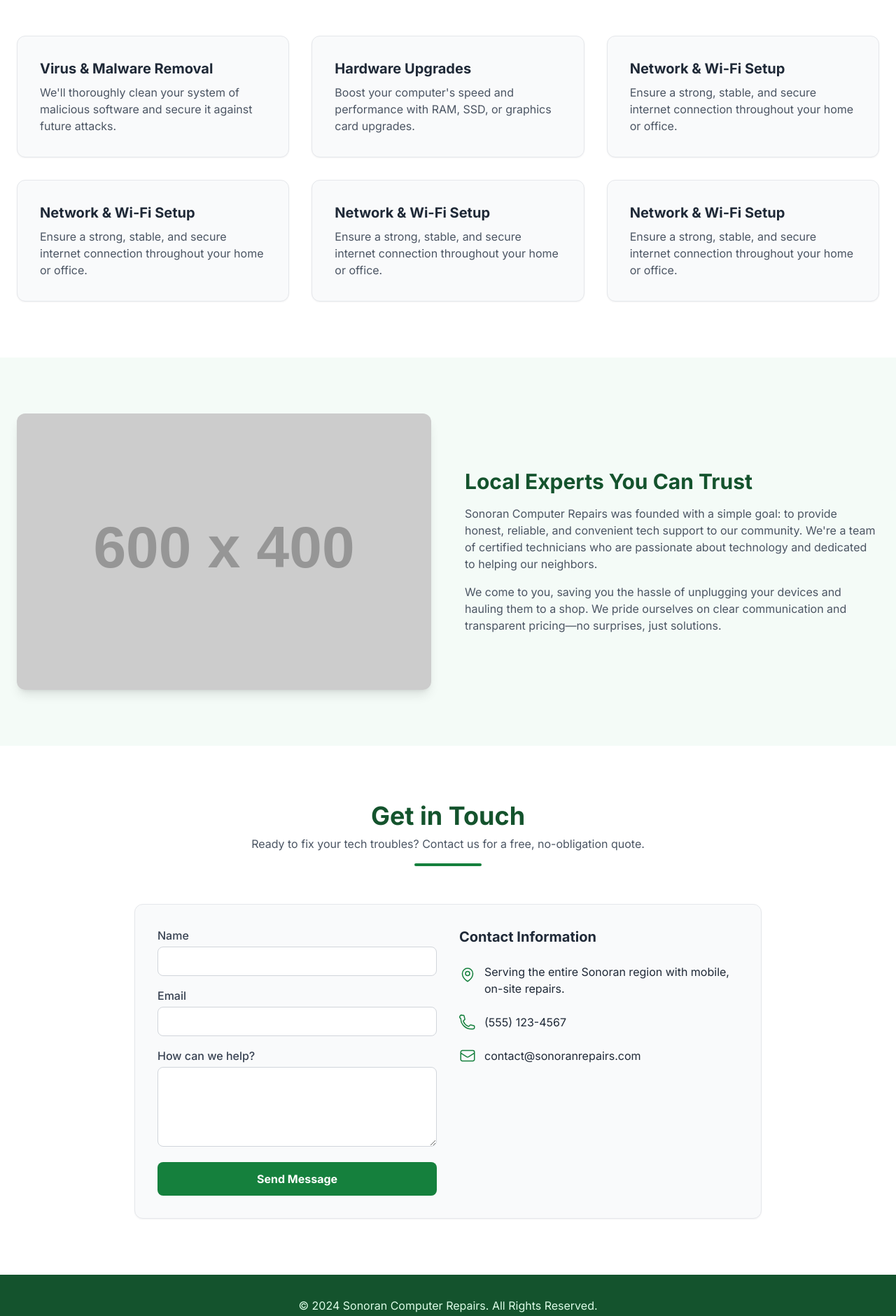
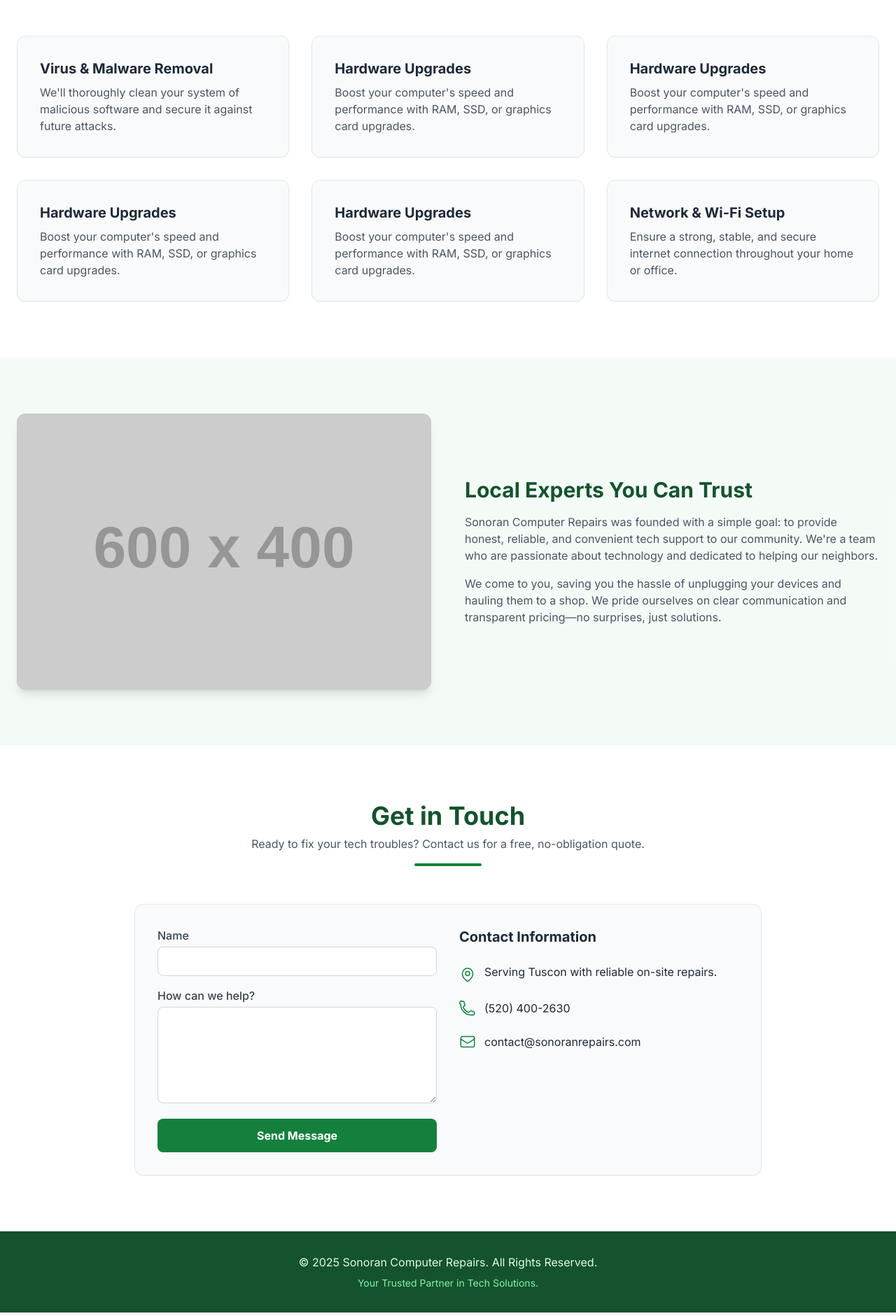
Before and after one commit to ahawkins223/Sonoran-Computer-Repair, a plain HTML site: page index.html in a window 1280 px wide. Shown: the part 823-2704 px from the top of the page at 70% size. Drawn offline with nearby package versions, Linux system fonts and the light colour scheme; placeholder pictures from the web are drawn by us.

Commit message:
Update index.html

```diff
--- a/index.html
+++ b/index.html
@@ -24,7 +24,7 @@
         /* Hero section background with a semi-transparent overlay */
         .hero-section {
             position: relative;
-            background-image: url('https://external-content.duckduckgo.com/iu/?u=https%3A%2F%2Fexploretucsonmountains.com%2Fwp-content%2Fuploads%2Felementor%2Fthumbs%2F1-DSC_0064-Copy-oxio2ak3wfe9h4x9xwqy0xm6q9fwviekt6ilb1i50s.jpg&f=1&nofb=1&ipt=8c77f88b3f8d0eb5570f9aa5e76fa8e1971f493d3ca078823d79b8b23177f1d2');
+            background-image: url('https://external-content.duckduckgo.com/iu/?u=https%3A%2F%2Fi.redd.it%2Fql68775itvh01.jpg&f=1&nofb=1&ipt=7cb6a572f35cd93f39cfa08812974ae59d72102c1c06554f7252d56a326bcaf9');
             background-size: cover;
             background-position: center;
             background-attachment: fixed; /* Parallax effect */
@@ -144,32 +144,37 @@
                 <div class="grid md:grid-cols-2 lg:grid-cols-3 gap-8">
                     <!-- Service Card 1 -->
                     <div class="service-card bg-gray-50 p-8 rounded-xl shadow-sm border border-gray-200 fade-in-section">
+
                         <h3 class="text-xl font-bold mb-2 text-gray-800">Virus & Malware Removal</h3>
                         <p class="text-gray-600">We'll thoroughly clean your system of malicious software and secure it against future attacks.</p>
                     </div>
 
                     <!-- Service Card 2 -->
                     <div class="service-card bg-gray-50 p-8 rounded-xl shadow-sm border border-gray-200 fade-in-section" style="transition-delay: 100ms;">
+
                         <h3 class="text-xl font-bold mb-2 text-gray-800">Hardware Upgrades</h3>
                         <p class="text-gray-600">Boost your computer's speed and performance with RAM, SSD, or graphics card upgrades.</p>
                     </div>
 
                     <!-- Service Card 3 -->
-                    <div class="service-card bg-gray-50 p-8 rounded-xl shadow-sm border border-gray-200 fade-in-section" style="transition-delay: 200ms;">
-                        <h3 class="text-xl font-bold mb-2 text-gray-800">Network & Wi-Fi Setup</h3>
-                        <p class="text-gray-600">Ensure a strong, stable, and secure internet connection throughout your home or office.</p>
+                    <div class="service-card bg-gray-50 p-8 rounded-xl shadow-sm border border-gray-200 fade-in-section" style="transition-delay: 100ms;">
+
+                        <h3 class="text-xl font-bold mb-2 text-gray-800">Hardware Upgrades</h3>
+                        <p class="text-gray-600">Boost your computer's speed and performance with RAM, SSD, or graphics card upgrades.</p>
                     </div>
 
                     <!-- Service Card 4 -->
-                    <div class="service-card bg-gray-50 p-8 rounded-xl shadow-sm border border-gray-200 fade-in-section" style="transition-delay: 200ms;">
-                        <h3 class="text-xl font-bold mb-2 text-gray-800">Network & Wi-Fi Setup</h3>
-                        <p class="text-gray-600">Ensure a strong, stable, and secure internet connection throughout your home or office.</p>
+                    <div class="service-card bg-gray-50 p-8 rounded-xl shadow-sm border border-gray-200 fade-in-section" style="transition-delay: 100ms;">
+
+                        <h3 class="text-xl font-bold mb-2 text-gray-800">Hardware Upgrades</h3>
+                        <p class="text-gray-600">Boost your computer's speed and performance with RAM, SSD, or graphics card upgrades.</p>
                     </div>
 
                     <!-- Service Card 5 -->
-                    <div class="service-card bg-gray-50 p-8 rounded-xl shadow-sm border border-gray-200 fade-in-section" style="transition-delay: 200ms;">
-                        <h3 class="text-xl font-bold mb-2 text-gray-800">Network & Wi-Fi Setup</h3>
-                        <p class="text-gray-600">Ensure a strong, stable, and secure internet connection throughout your home or office.</p>
+                    <div class="service-card bg-gray-50 p-8 rounded-xl shadow-sm border border-gray-200 fade-in-section" style="transition-delay: 100ms;">
+
+                        <h3 class="text-xl font-bold mb-2 text-gray-800">Hardware Upgrades</h3>
+                        <p class="text-gray-600">Boost your computer's speed and performance with RAM, SSD, or graphics card upgrades.</p>
                     </div>
 
                     <!-- Service Card 6 -->
@@ -177,7 +182,6 @@
                         <h3 class="text-xl font-bold mb-2 text-gray-800">Network & Wi-Fi Setup</h3>
                         <p class="text-gray-600">Ensure a strong, stable, and secure internet connection throughout your home or office.</p>
                     </div>
-
                 </div>
             </div>
         </section>
@@ -190,7 +194,7 @@
                 </div>
                 <div class="fade-in-section">
                     <h2 class="text-3xl font-bold text-green-900 mb-4">Local Experts You Can Trust</h2>
-                    <p class="text-gray-600 mb-4">Sonoran Computer Repairs was founded with a simple goal: to provide honest, reliable, and convenient tech support to our community. We're a team of certified technicians who are passionate about technology and dedicated to helping our neighbors.</p>
+                    <p class="text-gray-600 mb-4">Sonoran Computer Repairs was founded with a simple goal: to provide honest, reliable, and convenient tech support to our community. We're a team who are passionate about technology and dedicated to helping our neighbors.</p>
                     <p class="text-gray-600">We come to you, saving you the hassle of unplugging your devices and hauling them to a shop. We pride ourselves on clear communication and transparent pricing—no surprises, just solutions.</p>
                 </div>
             </div>
@@ -207,18 +211,14 @@
 
                 <div class="max-w-4xl mx-auto grid md:grid-cols-2 gap-8 bg-gray-50 p-8 rounded-xl border border-gray-200 shadow-sm fade-in-section">
                     <!-- Contact Form -->
-                    <form action="#" method="POST">
+                    <form id="contact-form">
                         <div class="mb-4">
                             <label for="name" class="block text-gray-700 font-medium mb-1">Name</label>
                             <input type="text" id="name" name="name" class="w-full px-4 py-2 border border-gray-300 rounded-lg focus:outline-none focus:ring-2 focus:ring-green-600" required>
                         </div>
                         <div class="mb-4">
-                            <label for="email" class="block text-gray-700 font-medium mb-1">Email</label>
-                            <input type="email" id="email" name="email" class="w-full px-4 py-2 border border-gray-300 rounded-lg focus:outline-none focus:ring-2 focus:ring-green-600" required>
-                        </div>
-                        <div class="mb-4">
                             <label for="message" class="block text-gray-700 font-medium mb-1">How can we help?</label>
-                            <textarea id="message" name="message" rows="4" class="w-full px-4 py-2 border border-gray-300 rounded-lg focus:outline-none focus:ring-2 focus:ring-green-600" required></textarea>
+                            <textarea id="message" name="message" rows="5" class="w-full px-4 py-2 border border-gray-300 rounded-lg focus:outline-none focus:ring-2 focus:ring-green-600" required></textarea>
                         </div>
                         <button type="submit" class="w-full bg-green-700 text-white font-bold py-3 px-6 rounded-lg hover:bg-green-800 transition-colors">Send Message</button>
                     </form>
@@ -231,13 +231,13 @@
                                 <path stroke-linecap="round" stroke-linejoin="round" d="M15 10.5a3 3 0 11-6 0 3 3 0 016 0z" />
                                 <path stroke-linecap="round" stroke-linejoin="round" d="M19.5 10.5c0 7.142-7.5 11.25-7.5 11.25S4.5 17.642 4.5 10.5a7.5 7.5 0 1115 0z" />
                             </svg>
-                            <span>Serving the entire Sonoran region with mobile, on-site repairs.</span>
+                            <span>Serving Tuscon with reliable on-site repairs.</span>
                         </p>
                          <p class="flex items-center">
                             <svg class="w-6 h-6 text-green-700 mr-3 flex-shrink-0" xmlns="http://www.w3.org/2000/svg" fill="none" viewBox="0 0 24 24" stroke-width="1.5" stroke="currentColor">
                                 <path stroke-linecap="round" stroke-linejoin="round" d="M2.25 6.75c0 8.284 6.716 15 15 15h2.25a2.25 2.25 0 002.25-2.25v-1.372c0-.516-.351-.966-.852-1.091l-4.423-1.106c-.44-.11-.902.055-1.173.417l-.97 1.293c-.282.376-.769.542-1.21.38a12.035 12.035 0 01-7.143-7.143c-.162-.441.004-.928.38-1.21l1.293-.97c.363-.271.527-.734.417-1.173L6.963 3.102a1.125 1.125 0 00-1.091-.852H4.5A2.25 2.25 0 002.25 6.75z" />
                             </svg>
-                            <span>(555) 123-4567</span>
+                            <span>(520) 400-2630</span>
                         </p>
                         <p class="flex items-center">
                             <svg class="w-6 h-6 text-green-700 mr-3 flex-shrink-0" xmlns="http://www.w3.org/2000/svg" fill="none" viewBox="0 0 24 24" stroke-width="1.5" stroke="currentColor">
@@ -254,7 +254,7 @@
     <!-- Footer -->
     <footer class="bg-green-900 text-green-100">
         <div class="container mx-auto px-6 py-8 text-center">
-            <p>&copy; 2024 Sonoran Computer Repairs. All Rights Reserved.</p>
+            <p>&copy; 2025 Sonoran Computer Repairs. All Rights Reserved.</p>
             <p class="text-sm text-green-300 mt-2">Your Trusted Partner in Tech Solutions.</p>
         </div>
     </footer>
@@ -279,6 +279,24 @@
                 observer.observe(section);
             });
 
+            // Handle Contact Form Submission
+            const contactForm = document.getElementById('contact-form');
+            if (contactForm) {
+                contactForm.addEventListener('submit', function(event) {
+                    event.preventDefault();
+
+                    const name = document.getElementById('name').value;
+                    const message = document.getElementById('message').value;
+                    const recipientEmail = 'contact@sonoranrepairs.com';
+                    const subject = `Website Inquiry from ${name}`;
+                    const body = `Name: ${name}\n\nMessage:\n${message}`;
+
+                    const mailtoLink = `mailto:${recipientEmail}?subject=${encodeURIComponent(subject)}&body=${encodeURIComponent(body)}`;
+
+                    window.location.href = mailtoLink;
+                });
+            }
+
             // Mobile menu toggle
             const mobileMenuButton = document.getElementById('mobile-menu-button');
             const mobileMenu = document.getElementById('mobile-menu');
```
